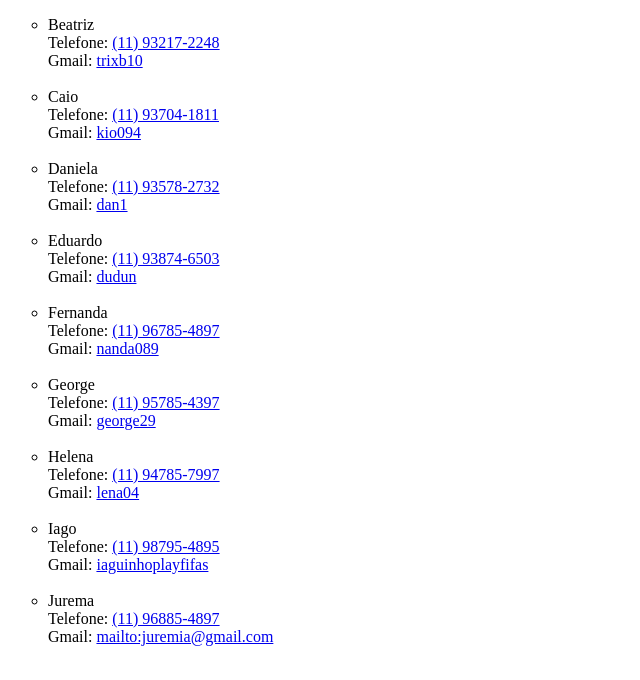
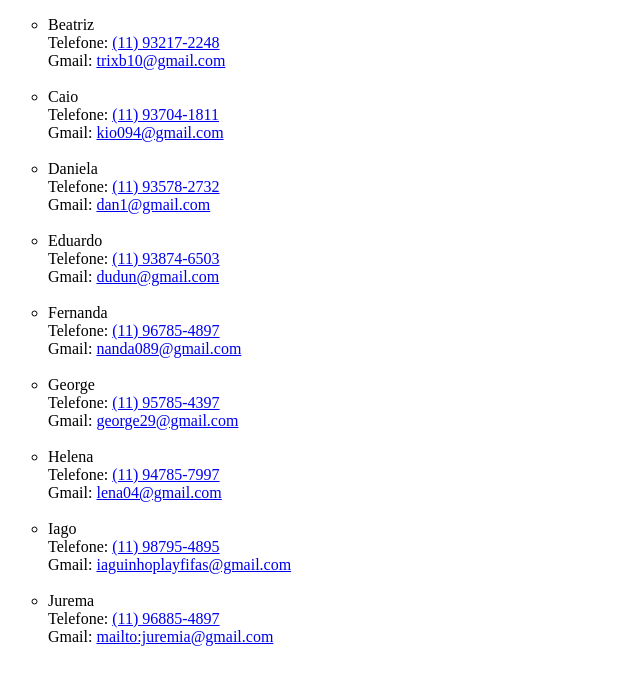
Before and after one commit to WillHolmes06/Iris_Willians, a plain HTML site: page index.html in a window 1280 px wide. Shown: the part 375-1055 px from the top of the page, without its empty margins (0-640 px from the left). Drawn offline with Linux system fonts and the light colour scheme.

Commit message:
trabalho em duplas final02

```diff
--- a/index.html
+++ b/index.html
@@ -50,28 +50,28 @@
             Gmail: <a href="mailto:arth9856@gmail.com">arth9856@gmail.com</a> <br> <br>
         <li>Beatriz</li>
         Telefone: <a href="tel:+5511932172248">(11) 93217-2248</a> <br>
-        Gmail: <a href="mailto:trixb10@gmail.com">trixb10</a> <br> <br>
+        Gmail: <a href="mailto:trixb10@gmail.com">trixb10@gmail.com</a> <br> <br>
         <li>Caio</li>
         Telefone: <a href="tel:+5511937041811">(11) 93704-1811</a> <br>
-        Gmail: <a href="mailto:kio094@gmail.com">kio094</a> <br> <br>
+        Gmail: <a href="mailto:kio094@gmail.com">kio094@gmail.com</a> <br> <br>
         <li>Daniela</li>
         Telefone: <a href="tel:+5511935782732">(11) 93578-2732</a> <br>
-        Gmail: <a href="mailto:dan1@gmail.com">dan1</a> <br> <br>
+        Gmail: <a href="mailto:dan1@gmail.com">dan1@gmail.com</a> <br> <br>
         <li>Eduardo</li>
         Telefone: <a href="tel:+5511938746503">(11) 93874-6503</a> <br>
-        Gmail: <a href="mailto:dudun@gmail.com">dudun</a> <br> <br>
+        Gmail: <a href="mailto:dudun@gmail.com">dudun@gmail.com</a> <br> <br>
         <li>Fernanda</li>
         Telefone: <a href="tel:+55967854897">(11) 96785-4897</a> <br>
-        Gmail: <a href="mailto:nanda089@gmail.com">nanda089</a> <br> <br>
+        Gmail: <a href="mailto:nanda089@gmail.com">nanda089@gmail.com</a> <br> <br>
         <li>George</li>
         Telefone: <a href="tel:+55957854397">(11) 95785-4397</a> <br>
-        Gmail: <a href="mailto:george29@gmail.com">george29</a> <br> <br>
+        Gmail: <a href="mailto:george29@gmail.com">george29@gmail.com</a> <br> <br>
         <li>Helena</li>
         Telefone: <a href="tel:+55947857997">(11) 94785-7997</a> <br>
-        Gmail: <a href="mailto:lena04@gmail.com">lena04</a> <br> <br>
+        Gmail: <a href="mailto:lena04@gmail.com">lena04@gmail.com</a> <br> <br>
         <li>Iago</li>
         Telefone: <a href="tel:+55987954895">(11) 98795-4895</a> <br>
-        Gmail: <a href="mailto:iaguinhoplayfifas@gmail.com">iaguinhoplayfifas</a> <br> <br>
+        Gmail: <a href="mailto:iaguinhoplayfifas@gmail.com">iaguinhoplayfifas@gmail.com</a> <br> <br>
         <li>Jurema</li>
         Telefone: <a href="tel:+55968854897">(11) 96885-4897</a> <br>
         Gmail: <a href="mailto:juremia@gmail.com">mailto:juremia@gmail.com</a> <br> <br>
```
